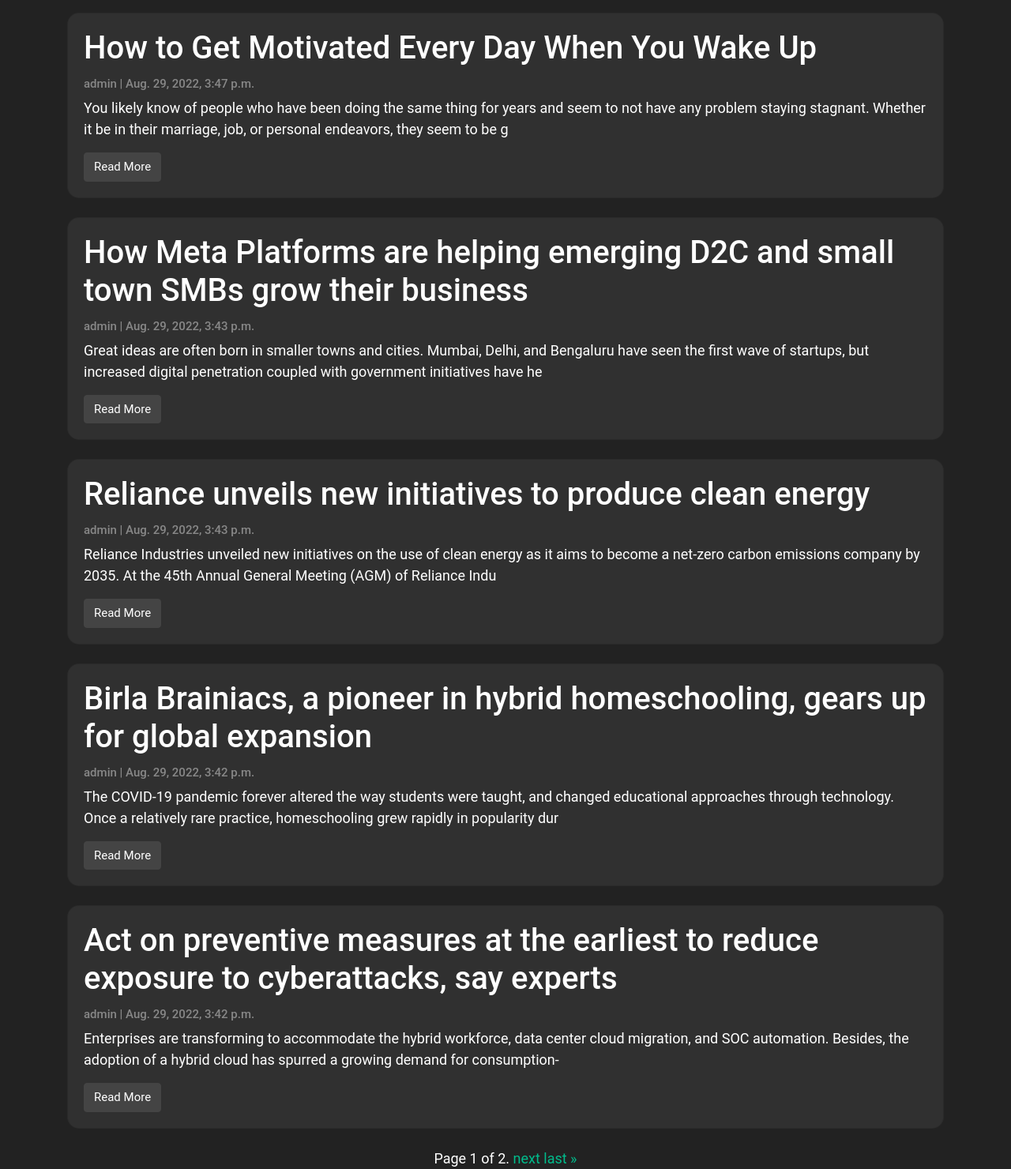
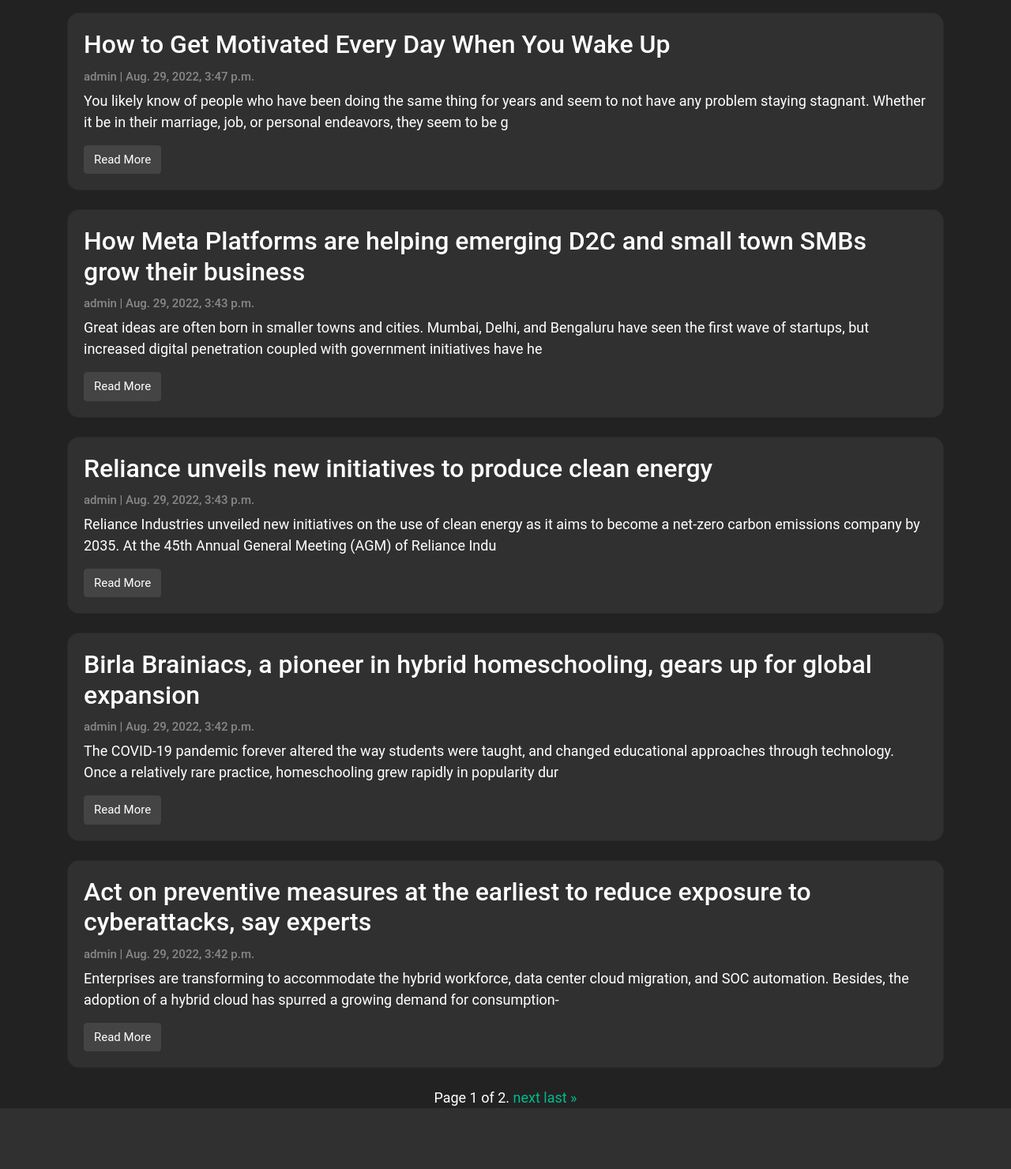
Before and after one commit to sagarsk-1302/blogtask, a Django app: page / in a window 1280 px wide. Shown: the part 77-1557 px from the top of the page at 79% size. After the commit the page ends 1480 px from the top, so only its background shows below. Run offline with Django 4.2, Linux system fonts and the light colour scheme; data comes from the database, SQL or seed files in the repository.

Commit message:
styling changes
Signed-off-by: sagar-savvy <sagarsk1302@gmail.com>

```diff
--- a/blog/templates/index.html
+++ b/blog/templates/index.html
@@ -24,7 +24,7 @@
             {% for post in post_list %}
             <div class="card mb-4">
                 <div class="card-body">
-                    <h2 class="card-title">{{ post.title }}</h2>
+                    <h3 class="card-title">{{ post.title }}</h3>
                     <p class="card-text text-muted h6">{{ post.author }} | {{ post.created_on}} </p>
                     <p class="card-text">{{post.content|slice:":200" }}</p>
                     <a href="{% url 'post_detail' post.id  %}" class="btn btn-secondary">Read More</a>
--- a/blog/templates/post_detail.html
+++ b/blog/templates/post_detail.html
@@ -5,7 +5,7 @@
   <div class="row">
     <div class="col-md-12 card mb-4  mt-3 left  top" style="border-radius: 15px;">
       <div class="card-body">
-        <h1> {{ post.title }}</h1>
+        <h3> {{ post.title }}</h3>
         <p class=" text-muted">{{ post.author }} | {{ post.created_on }}</p>
         <p class="card-text ">{{ post.content}}</p>
         <form action="/share/" method="post">
```
